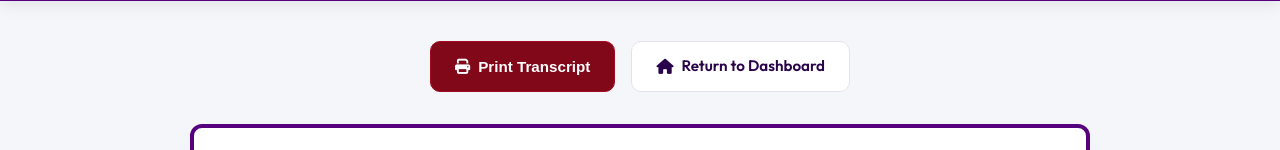
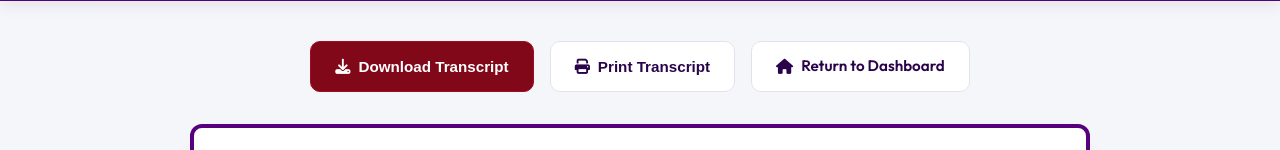
Before and after one commit to Nzangi20/Python-CDAM-system, a Python web app: template frontend/templates/transcript.html in a window 1280 px wide. Shown: the part 145-295 px from the top of the page. Run offline with Jinja, Linux system fonts and the light colour scheme; the template is opened without the code that fills it, so the values that code supplies are empty; some libraries are stand-ins or nearby versions.

Commit message:
feat: Add PDF download functionality to transcript using html2pdf.js

```diff
--- a/frontend/templates/transcript.html
+++ b/frontend/templates/transcript.html
@@ -4,7 +4,8 @@
 
   <!-- Controls HUD (hidden during print) -->
   <div style="margin-bottom: 2rem; display: flex; justify-content: center; gap: 1rem;" class="no-print">
-    <button class="btn primary" onclick="window.print()"><i class="fa-solid fa-print"></i> Print Transcript</button>
+    <button class="btn primary" onclick="downloadPDF()"><i class="fa-solid fa-download"></i> Download Transcript</button>
+    <button class="btn" onclick="window.print()"><i class="fa-solid fa-print"></i> Print Transcript</button>
     <a class="btn" href="{{ url_for('student_dashboard') }}"><i class="fa-solid fa-house"></i> Return to Dashboard</a>
   </div>
 
@@ -178,4 +179,18 @@
     }
   }
 </style>
+<script src="https://cdnjs.cloudflare.com/ajax/libs/html2pdf.js/0.10.1/html2pdf.bundle.min.js"></script>
+<script>
+  function downloadPDF() {
+    const element = document.querySelector('.transcript-canvas');
+    const opt = {
+      margin:       [0.5, 0.5, 0.5, 0.5],
+      filename:     'CDAM_Transcript_{{ (user.reg_number or user.name) | replace("/", "_") | replace(" ", "_") }}.pdf',
+      image:        { type: 'jpeg', quality: 0.98 },
+      html2canvas:  { scale: 2, useCORS: true },
+      jsPDF:        { unit: 'in', format: 'letter', orientation: 'portrait' }
+    };
+    html2pdf().set(opt).from(element).save();
+  }
+</script>
 {% endblock %}
```
